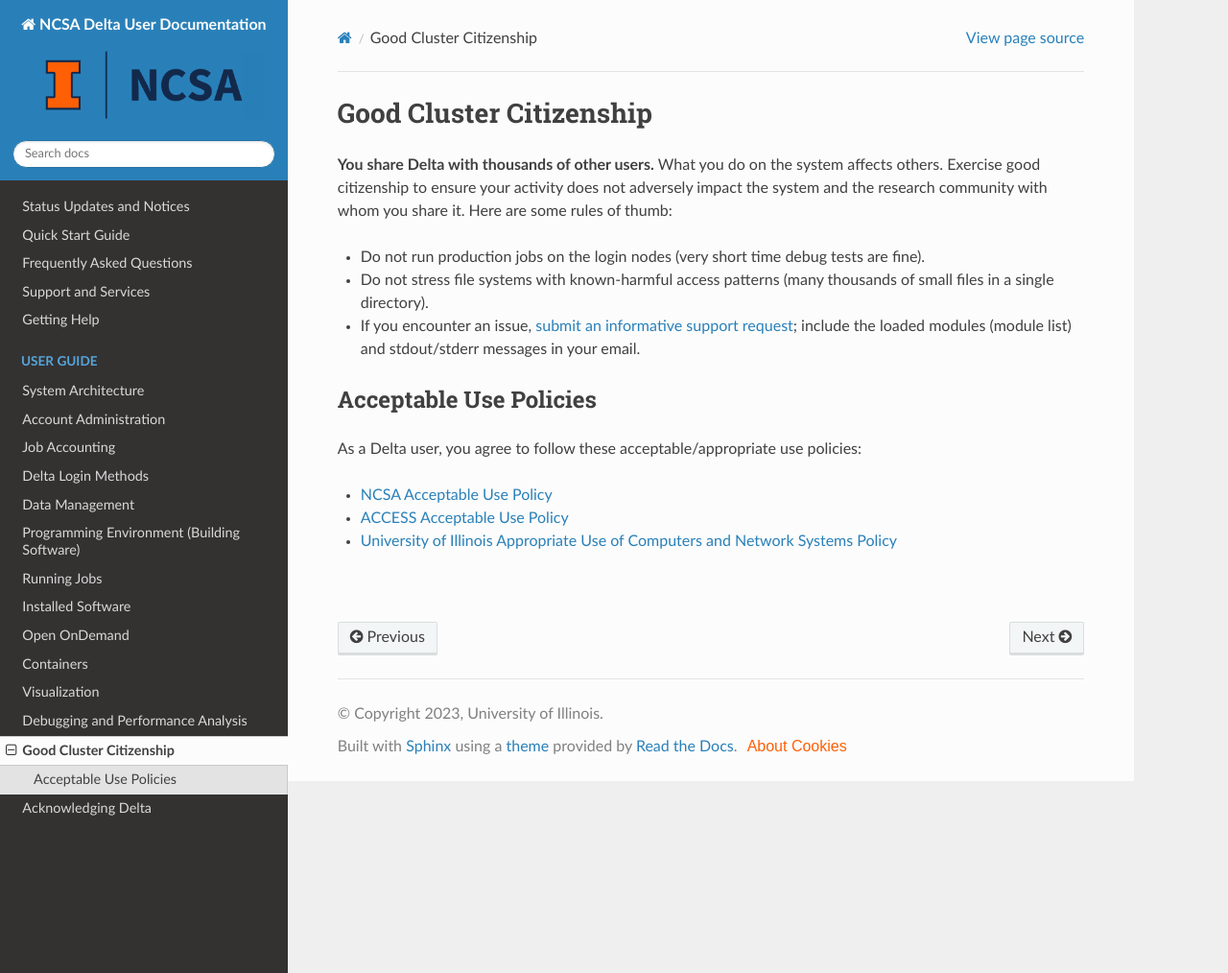
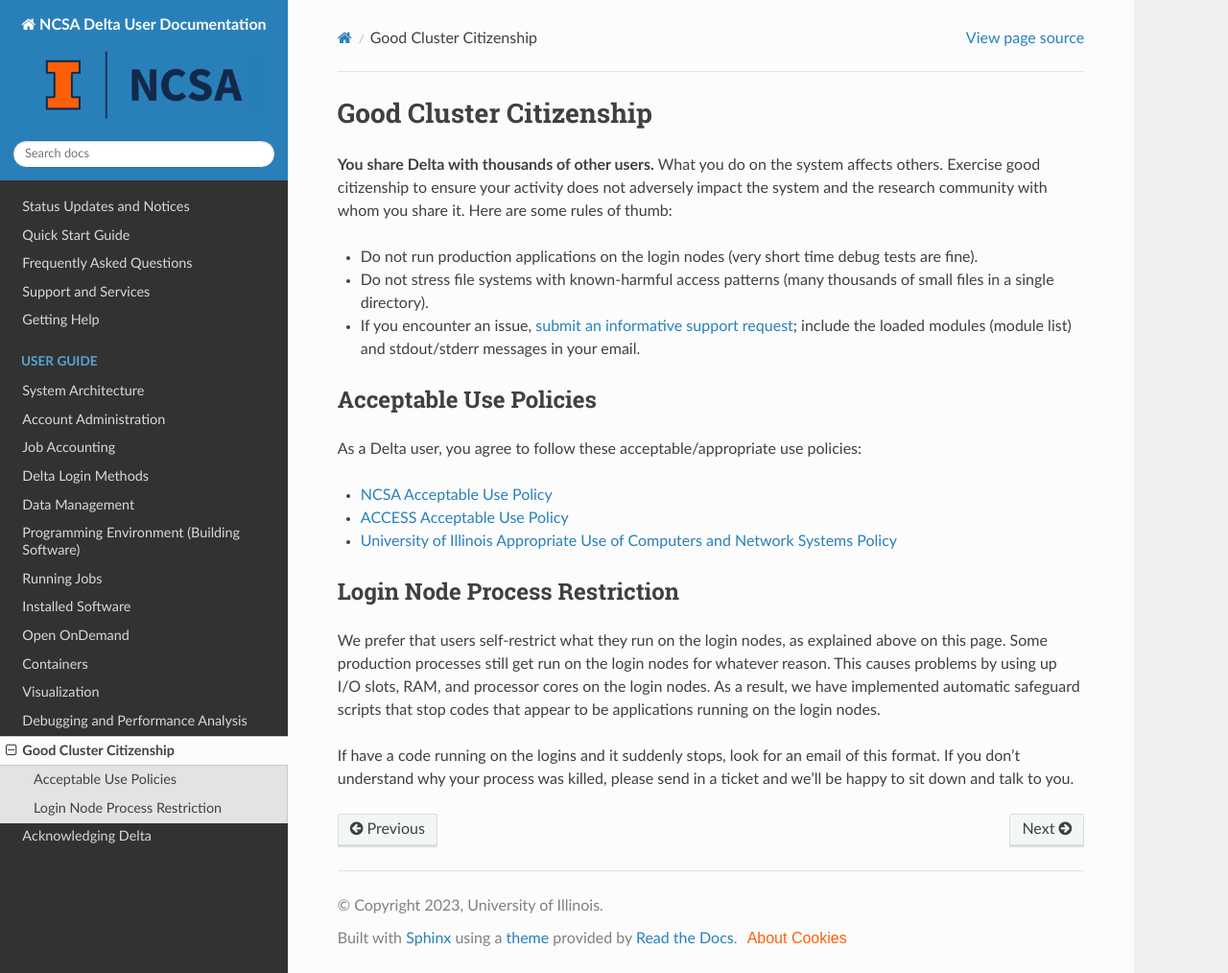
Before and after one commit to ncsa/Delta_doc, a Sphinx documentation site: the page built from docs/source/user_guide/citizenship.rst, in a window 1280 px wide and 1014 px high. Shown: the whole window at 96% size. Built offline with Sphinx 7.4.7 and the Read the Docs theme 2.0.0, drawn with Linux system fonts in a browser that asks for light colours.

Commit message:
prelim process cleanup exp
Prelim version of the process cleanup explanation.

Basically this is a description of "don't do this" and "if you do that, we'll kill your processes".

```diff
--- a/docs/source/user_guide/citizenship.rst
+++ b/docs/source/user_guide/citizenship.rst
@@ -6,7 +6,7 @@ What you do on the system affects others.
 Exercise good citizenship to ensure your activity does not adversely impact the system and the research community with whom you share it.
 Here are some rules of thumb:
 
--  Do not run production jobs on the login nodes (very short time debug tests are fine).
+-  Do not run production applications on the login nodes (very short time debug tests are fine).
 -  Do not stress file systems with known-harmful access patterns (many thousands of small files in a single directory).
 -  If you encounter an issue, :ref:`submit an informative support request <help>`; include the loaded modules (module list) and stdout/stderr messages in your email.
 
@@ -19,4 +19,9 @@ As a Delta user, you agree to follow these acceptable/appropriate use policies:
 - `ACCESS Acceptable Use Policy <https://access-ci.org/acceptable-use/>`_
 - `University of Illinois Appropriate Use of Computers and Network Systems Policy <https://cam.illinois.edu/policies/fo-07/>`_
 
-|
+Login Node Process Restriction
+---------------------------------
+
+We prefer that users self-restrict what they run on the login nodes, as explained above on this page.  Some production processes still get run on the login nodes for whatever reason.  This causes problems by using up I/O slots, RAM, and processor cores on the login nodes. As a result, we have implemented automatic safeguard scripts that stop codes that appear to be applications running on the login nodes.
+
+If have a code running on the logins and it suddenly stops, look for an email of this format.  If you don't understand why your process was killed, please send in a ticket and we'll be happy to sit down and talk to you.
```
